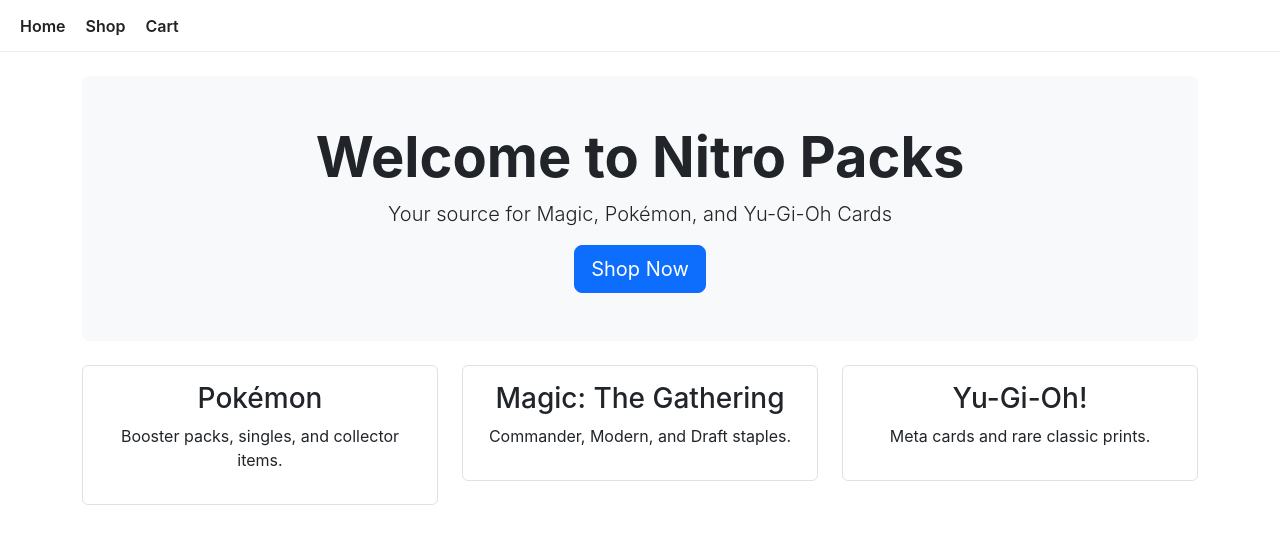
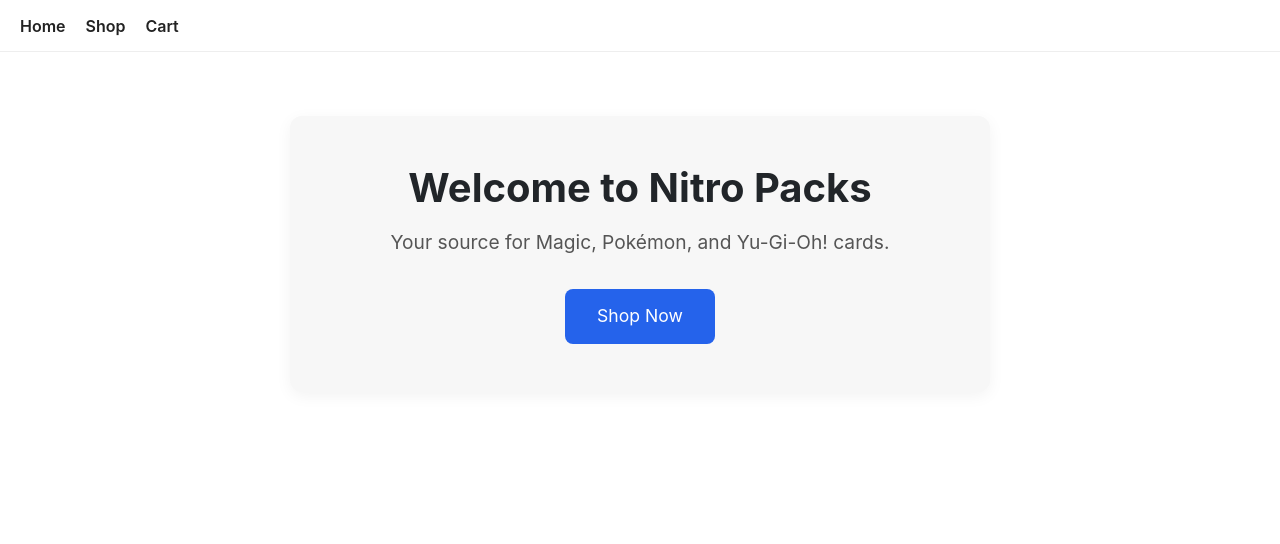
Before and after one commit to amacken3/cscv1.1, a React (Create React App) app in the folder card-shop-client/: page / in a window 1280 px wide. Shown: the top 544 px of the page. Built offline with nearby package versions, Linux system fonts and the light colour scheme.

Commit message:
fixed fade animations for all the pages will make navbar fit in better next

```diff
--- a/card-shop-client/src/index.css
+++ b/card-shop-client/src/index.css
@@ -11,3 +11,17 @@
   font-family: source-code-pro, Menlo, Monaco, Consolas, 'Courier New',
     monospace;
 }
+.page{
+  animation: fadeIn 0.35s ease-out;
+}
+
+@keyframes fadeIn {
+  from {
+    opacity: 0;
+    transform: translateY(6px);
+  }
+  to {
+    opacity: 1;
+    transform: translateY(0);
+  }
+}
--- a/card-shop-client/src/pages/CartPage.js
+++ b/card-shop-client/src/pages/CartPage.js
@@ -4,14 +4,20 @@
 import "../styles/cart.css";
 
 function CartPage() {
-  const { cart, removeFromCart, clearCart, total, increaseQuantity, decreaseQuantity } =
-    useContext(CartContext);
+  const {
+    cart,
+    removeFromCart,
+    clearCart,
+    total,
+    increaseQuantity,
+    decreaseQuantity
+  } = useContext(CartContext);
 
   const navigate = useNavigate();
 
   if (cart.length === 0) {
     return (
-      <div className="cart-container">
+      <div className="page cart-container">
         <h1>Your Cart</h1>
         <p className="empty-text">Your cart is empty.</p>
       </div>
@@ -25,6 +31,7 @@
       <ul className="cart-list">
         {cart.map((item, index) => (
           <li key={index} className="cart-item">
+
             <img src={item.image} alt={item.name} className="cart-img" />
 
             <div className="cart-info">
@@ -38,12 +45,19 @@
                 >
                   –
                 </button>
+
                 <span>{item.quantity}</span>
-                <button onClick={() => increaseQuantity(item.id)}>+</button>
+
+                <button onClick={() => increaseQuantity(item.id)}>
+                  +
+                </button>
               </div>
             </div>
 
-            <button className="remove-btn" onClick={() => removeFromCart(item.id)}>
+            <button
+              className="remove-btn"
+              onClick={() => removeFromCart(item.id)}
+            >
               Remove
             </button>
           </li>
@@ -52,16 +66,17 @@
 
       <h2 className="total">Total: ${total.toFixed(2)}</h2>
 
-      {/* --- Cart Buttons Wrapper --- */}
       <div className="cart-buttons">
-        <button className="clear-btn" onClick={clearCart}>
-          Clear Cart
-        </button>
+  <button className="checkout-btn" onClick={() => navigate("/checkout")}>
+  Proceed to Checkout
+</button>
 
-        <button className="checkout-btn" onClick={() => navigate("/checkout")}>
-          Proceed to Checkout
-        </button>
-      </div>
+
+  <button className="clear-btn" onClick={clearCart}>
+    Clear Cart
+  </button>
+</div>
+
     </div>
   );
 }
--- a/card-shop-client/src/pages/CheckoutPage.js
+++ b/card-shop-client/src/pages/CheckoutPage.js
@@ -32,7 +32,7 @@
   if (isSuccess) {
     return (
       <div className="checkout-container success-box">
-        <h1>🎉 Order Successful!</h1>
+        <h1>Order Successful!</h1>
         <p>Your payment has been processed.</p>
         <p>Thank you for your purchase!</p>
       </div>
--- a/card-shop-client/src/pages/HomePage.js
+++ b/card-shop-client/src/pages/HomePage.js
@@ -1,40 +1,20 @@
 import React from "react";
+import { useNavigate } from "react-router-dom";
+import "../styles/home.css";
 
 function HomePage() {
+  const navigate = useNavigate();
+
   return (
-    <div className="container mt-4">
+    <div className="page home-container">
+      <div className="hero-box">
+        <h1>Welcome to Nitro Packs</h1>
+        <p>Your source for Magic, Pokémon, and Yu-Gi-Oh! cards.</p>
 
-      {/* Hero Banner */}
-      <div className="p-5 mb-4 bg-light rounded-3 text-center">
-        <h1 className="display-4 fw-bold">Welcome to Nitro Packs</h1>
-        <p className="lead">Your source for Magic, Pokémon, and Yu-Gi-Oh Cards</p>
-        <button className="btn btn-primary btn-lg">Shop Now</button>
+        <button className="shop-btn" onClick={() => navigate("/shop")}>
+          Shop Now
+        </button>
       </div>
-
-      {/* Featured Sections */}
-      <div className="row text-center">
-        <div className="col-md-4 mb-4">
-          <div className="p-3 border rounded">
-            <h3>Pokémon</h3>
-            <p>Booster packs, singles, and collector items.</p>
-          </div>
-        </div>
-
-        <div className="col-md-4 mb-4">
-          <div className="p-3 border rounded">
-            <h3>Magic: The Gathering</h3>
-            <p>Commander, Modern, and Draft staples.</p>
-          </div>
-        </div>
-
-        <div className="col-md-4 mb-4">
-          <div className="p-3 border rounded">
-            <h3>Yu-Gi-Oh!</h3>
-            <p>Meta cards and rare classic prints.</p>
-          </div>
-        </div>
-      </div>
-
     </div>
   );
 }
--- a/card-shop-client/src/pages/ShopPage.js
+++ b/card-shop-client/src/pages/ShopPage.js
@@ -8,11 +8,13 @@
   const { addToCart } = useContext(CartContext);
 
   return (
+    <div className="page">
     <div className="shop-grid">
       {products.map((item) => (
         <ProductCard key={item.id} item={item} addToCart={addToCart} />
       ))}
     </div>
+    </div>
   );
 }
 
--- a/card-shop-client/src/styles/cart.css
+++ b/card-shop-client/src/styles/cart.css
@@ -151,3 +151,11 @@
 .checkout-btn:hover {
   background-color: #0f068a;
 }
+
+.cart-buttons {
+  display: flex;
+  flex-direction: column;   /* stack buttons vertically */
+  align-items: center;       /* center horizontally */
+  gap: 1rem;                 /* spacing between buttons */
+  margin-top: 1.5rem;
+}
--- a/card-shop-client/src/styles/checkout.css
+++ b/card-shop-client/src/styles/checkout.css
@@ -1,52 +1,63 @@
-/* --- Payment Form --- */
-.payment-form {
-  margin-top: 2rem;
+.checkout-container {
+  max-width: 600px;
+  margin: 2rem auto;
+  padding: 2rem;
+  text-align: center;
 }
 
-.payment-form h2 {
-  margin-bottom: 1rem;
-  font-size: 1.3rem;
-  font-weight: 600;
+.checkout-card {
+  background: #fff;
+  padding: 1.5rem;
+  border-radius: 10px;
+  box-shadow: 0 4px 12px rgba(0,0,0,0.1);
 }
 
-.payment-form input {
+.checkout-input {
   width: 100%;
-  padding: 0.7rem;
-  margin-bottom: 1rem;
+  padding: 0.75rem;
+  margin: 0.6rem 0;
   border: 1px solid #ccc;
   border-radius: 6px;
-  font-size: 1rem;
 }
 
-.payment-row {
+.row {
   display: flex;
   gap: 1rem;
 }
 
-/* Processing state */
-.checkout-button:disabled {
-  background: #888;
-  cursor: not-allowed;
+.small {
+  flex: 1;
 }
 
-/* --- Success Message --- */
-.success-box {
-  max-width: 600px;
-  margin: 3rem auto;
-  padding: 2rem;
-  background: #fff;
-  border-radius: 12px;
-  text-align: center;
-  box-shadow: 0 6px 20px rgba(0, 0, 0, 0.1);
-  animation: fadeIn 0.4s ease;
+.checkout-item {
+  display: flex;
+  justify-content: space-between;
+  padding: 0.5rem 0;
 }
 
-.success-box h1 {
-  font-size: 2rem;
-  margin-bottom: 1rem;
+.checkout-button {
+  margin-top: 1rem;
+  padding: 0.8rem 1.5rem;
+  background: black;
+  color: white;
+  border-radius: 6px;
+  cursor: pointer;
+  border: none;
 }
 
-.success-box p {
-  font-size: 1.2rem;
-  color: #444;
+.checkout-button:hover {
+  opacity: 0.8;
 }
+
+.success {
+  padding-top: 3rem;
+}
+
+.tracking-number {
+  background: #f4f4f4;
+  padding: 1rem;
+  display: inline-block;
+  border-radius: 6px;
+  margin-top: 1rem;
+  font-family: monospace;
+}
--- /dev/null
+++ b/card-shop-client/src/styles/home.css
@@ -0,0 +1,43 @@
+.home-container {
+  display: flex;
+  justify-content: center;
+  align-items: center;
+  padding: 4rem 1rem;
+}
+
+.hero-box {
+  text-align: center;
+  background: #f7f7f7;
+  padding: 3rem 2rem;
+  border-radius: 12px;
+  max-width: 700px;
+  width: 100%;
+  box-shadow: 0 4px 16px rgba(0, 0, 0, 0.05);
+}
+
+.hero-box h1 {
+  font-size: 2.5rem;
+  font-weight: 700;
+  margin-bottom: 1rem;
+}
+
+.hero-box p {
+  font-size: 1.2rem;
+  color: #555;
+  margin-bottom: 2rem;
+}
+
+.shop-btn {
+  background-color: #2563eb;
+  color: white;
+  border: none;
+  padding: 0.9rem 2rem;
+  font-size: 1.1rem;
+  border-radius: 8px;
+  cursor: pointer;
+  transition: background 0.25s ease;
+}
+
+.shop-btn:hover {
+  background-color: #1e40af;
+}
```
